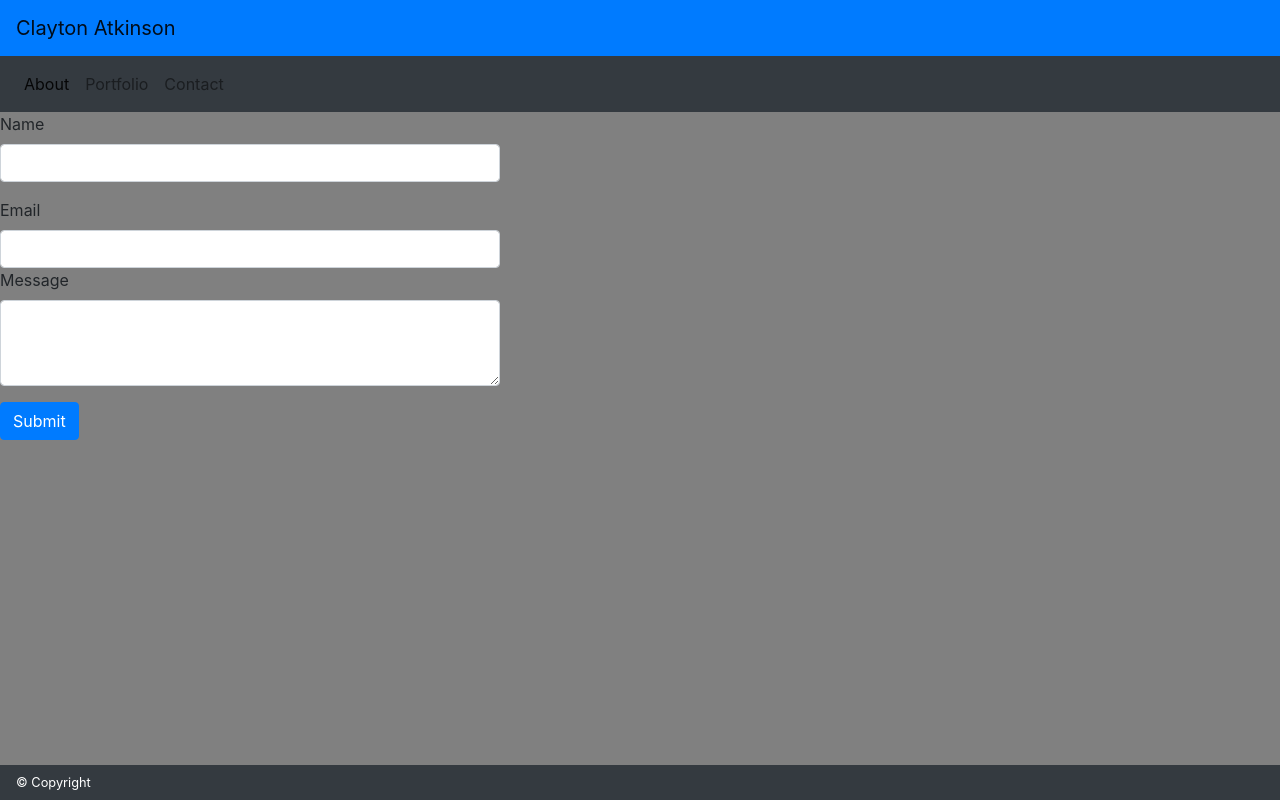
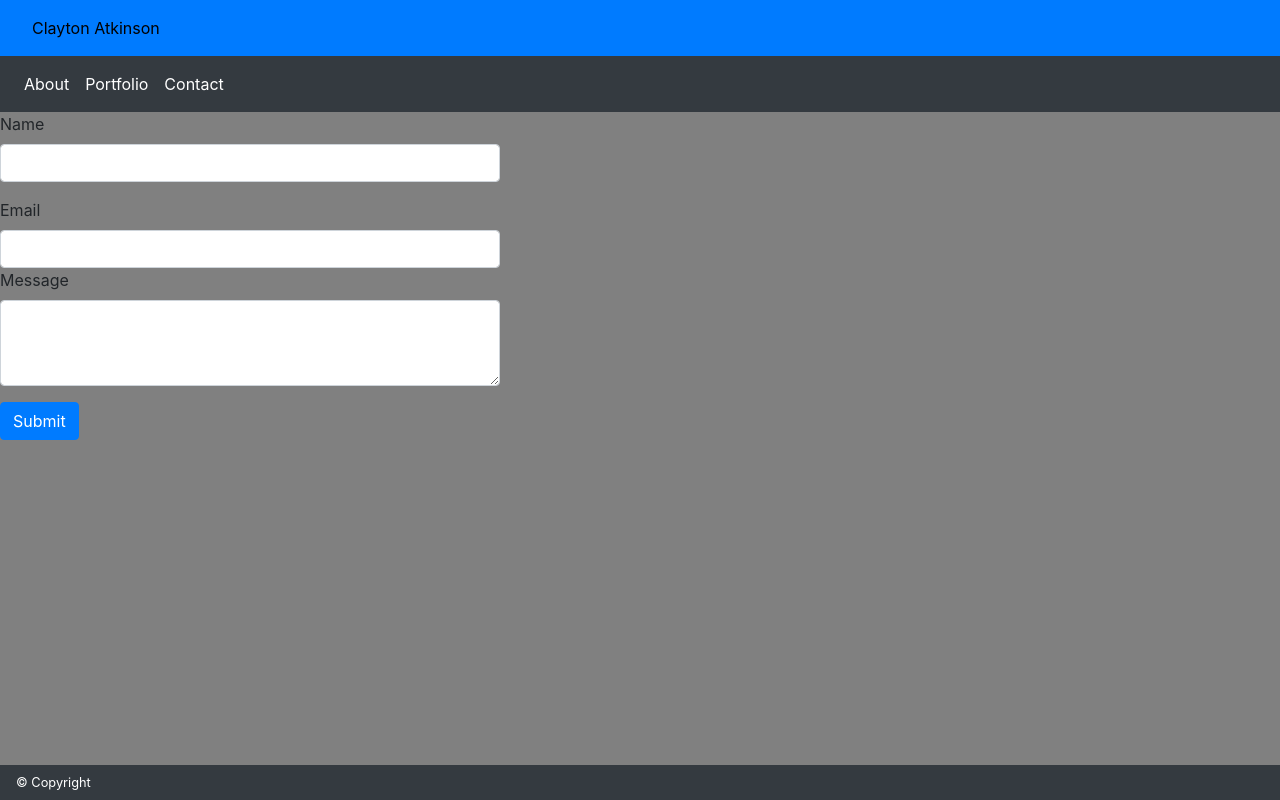
Before and after one commit to Catkin88/Homework_02, a plain HTML site: page contact.html in a window 1280 px wide. Drawn offline with nearby package versions, Linux system fonts and the light colour scheme.

Commit message:
updated css

```diff
--- a/Style.css
+++ b/Style.css
@@ -1,6 +1,13 @@
 #my_body {
     background-color:black !important;
 }
+#My_name {
+    color:black;
+}
+#navlink {
+    color: white;
+}
+
 #sticky-footer {
     max-width: 100%;
     color: white;
--- a/Style_contact.css
+++ b/Style_contact.css
@@ -1,5 +1,11 @@
 body {
     background-color:gray !important;
+}
+#My_name {
+    color:black;
+}
+#navlink {
+    color: white;
 }
 #Name_input {
     max-width: 500px;
@@ -15,7 +21,7 @@ body {
     color: white;
     position: fixed;
     left: 0;
-    bottom: 0 !important;
+    bottom: 0;
         width: 100%;
         background-color:gray;
         color: white;
--- a/Style_port.css
+++ b/Style_port.css
@@ -1,5 +1,11 @@
 body {
     background-color: black !important;
+}
+#My_name {
+    color: black;
+}
+#navlink {
+    color: white;
 }
 .container {
     height: 500px;
@@ -8,7 +14,7 @@ body {
     align-content: center;
 }
 h1 {
-    color: white;
+    color: blue;
 }
 .card {
      background-color: blue;
@@ -24,5 +30,4 @@ h1 {
     background-color:gray;
     color: white;
     text-align: center;
-
 }
--- a/contact.html
+++ b/contact.html
@@ -9,7 +9,7 @@
 </head>
 <body>
     <nav class="navbar navbar-light bg-primary">
-        <a class="navbar-brand" href="#">Clayton Atkinson</a>
+      <a class="nav-link disabled" id="My_name" href="#" tabindex="-1" aria-disabled="true">Clayton Atkinson</a>
       </nav>
       <nav class="navbar navbar-expand-lg navbar-light bg-dark">
 
@@ -19,13 +19,13 @@
         <div class="collapse navbar-collapse" id="navbarNav">
           <ul class="navbar-nav">
             <li class="nav-item active">
-              <a class="nav-link" href="index.html">About <span class="sr-only">(current)</span></a>
+              <a class="nav-link"id="navlink" href="index.html">About <span class="sr-only">(current)</span></a>
             </li>
             <li class="nav-item">
-              <a class="nav-link" href="portfolio.html">Portfolio</a>
+              <a class="nav-link" id="navlink" href="portfolio.html">Portfolio</a>
             </li>
             <li class="nav-item">
-              <a class="nav-link" href="contact.html">Contact</a>
+              <a class="nav-link" id="navlink" href="contact.html">Contact</a>
             </li>
           </ul>
         </div>
```
Also changed, not shown: index.html (+4 -4 lines), portfolio.html (+4 -4 lines).
